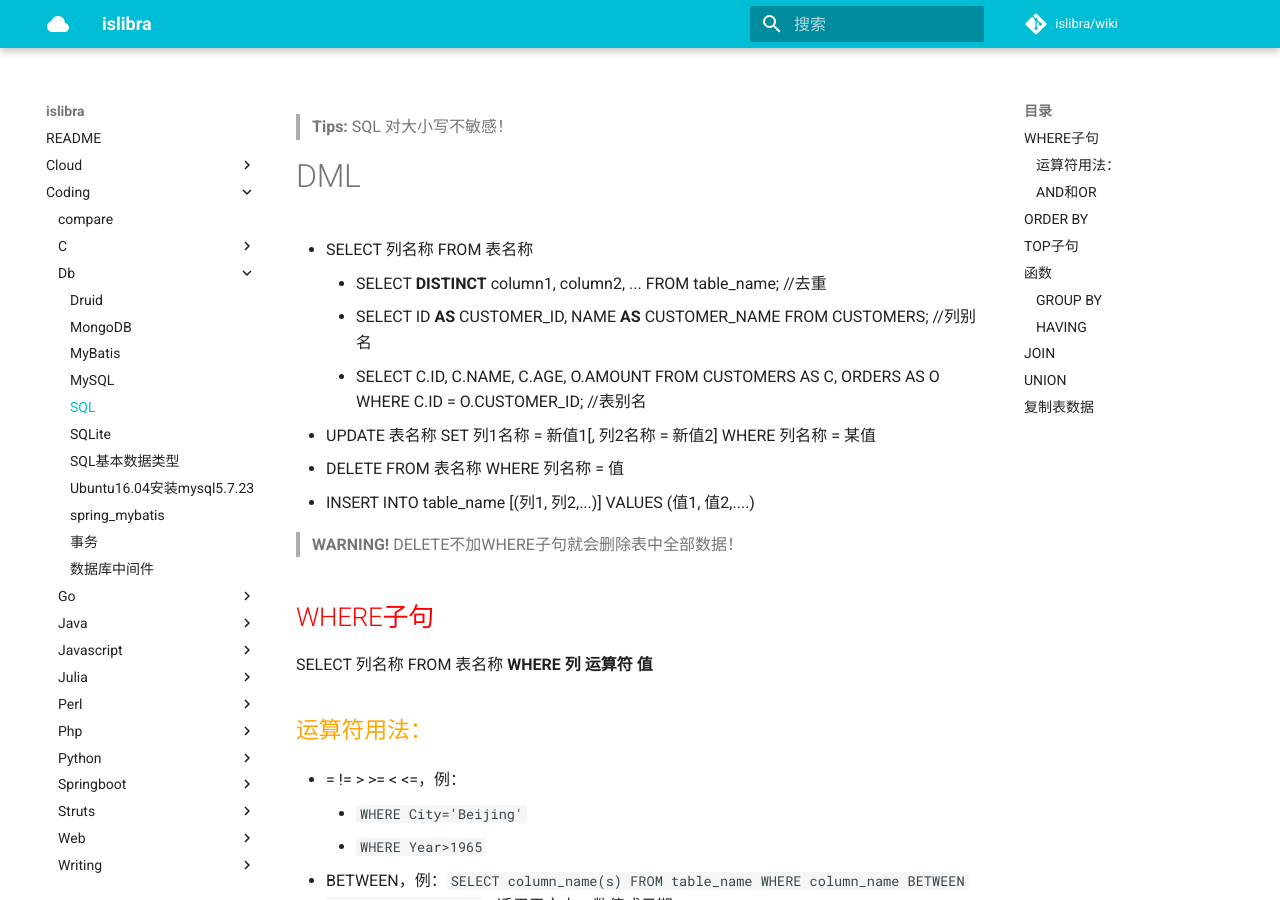
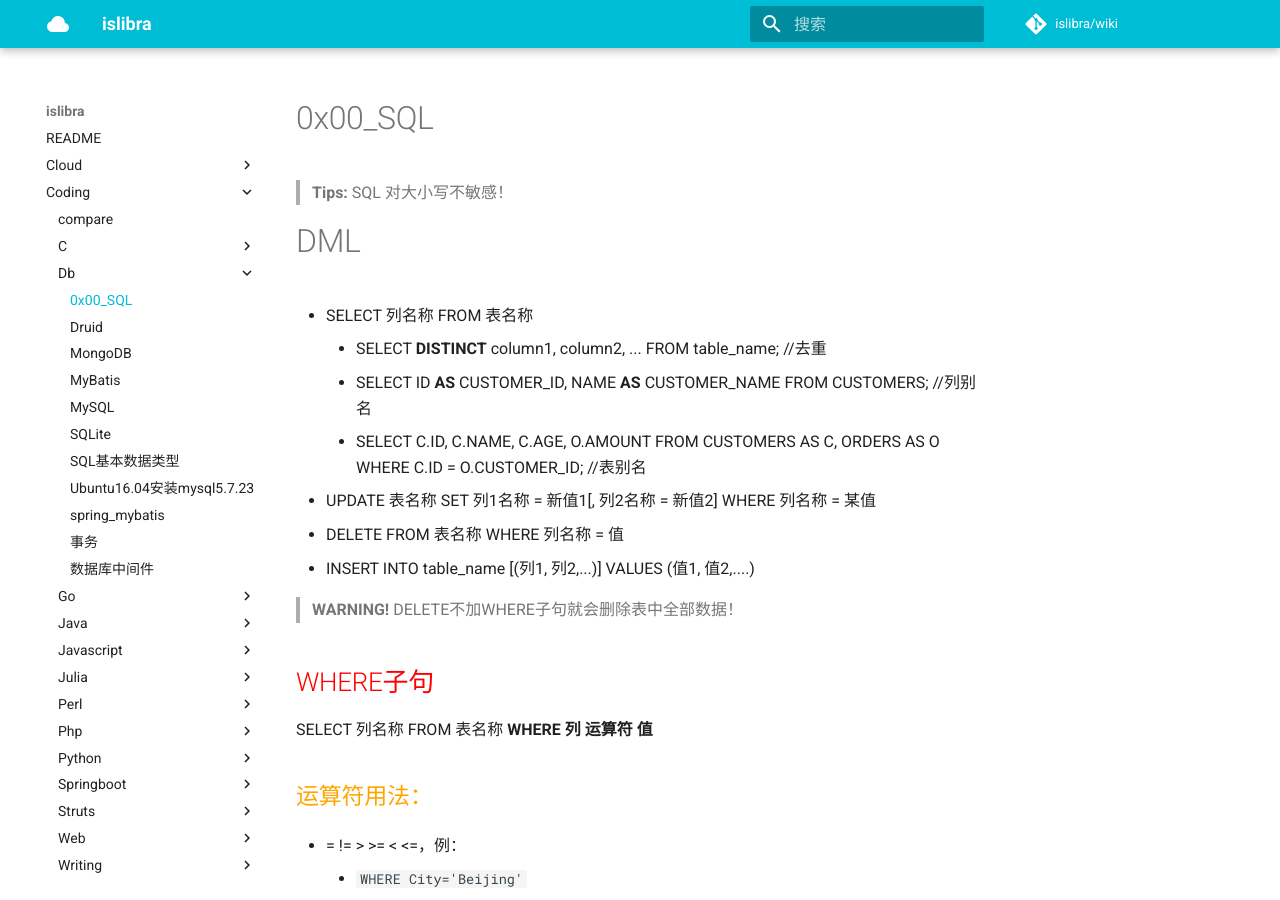
Before and after one commit to islibra/wiki, an MkDocs documentation site: the page built from docs/coding/db/0x00_SQL.md, in a window 1280 px wide and 900 px high. Built offline with MkDocs 1.6.1 and Material for MkDocs 9.7.7, drawn with Linux system fonts in a browser that asks for light colours; comment, search, counter and statistics services are not loaded; part of the change alters nothing that is shown.

Commit message:
Update and rename SQL.md to 0x00_SQL.md

```diff
--- a/docs/coding/db/SQL.md
+++ b/docs/coding/db/0x00_SQL.md
@@ -1,12 +1,6 @@
----
-title: SQL
-date: 2018-09-16 14:09:20
-categories: db
-tags:
----
+# 0x00_SQL
 
 > **Tips:** SQL 对大小写不敏感！
-
 
 # DML
 
```
